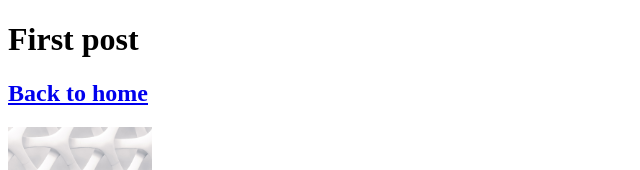
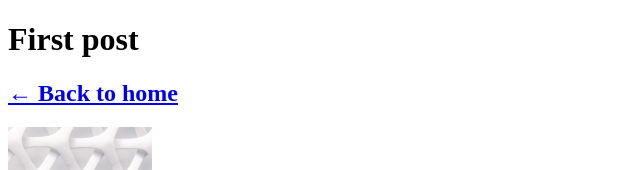
Before and after one commit to KucharekSzymon/next-intro, a Next.js app: page /posts/first-post in a window 1280 px wide. Shown: the top 170 px of the page, without its empty margins (0-640 px from the left). Built offline with nearby package versions, Linux system fonts and the light colour scheme.

Commit message:
[#] Formatting

```diff
--- a/pages/posts/first-post.js
+++ b/pages/posts/first-post.js
@@ -5,13 +5,16 @@ import Head from "next/head";
 export default function FirstoPost(){
     return (
     <>
-    <Head>
-        <title>Firts page</title>
-    </Head>
+        <Head>
+            <title>Firts page</title>
+        </Head>
+
         <h1>First post</h1>
+
         <h2>
-            <Link href="/">Back to home</Link>
+        <Link href="/">← Back to home</Link>
         </h2>
+
         <div>
             <Image
                 src="/images/profile.jpg"
```
